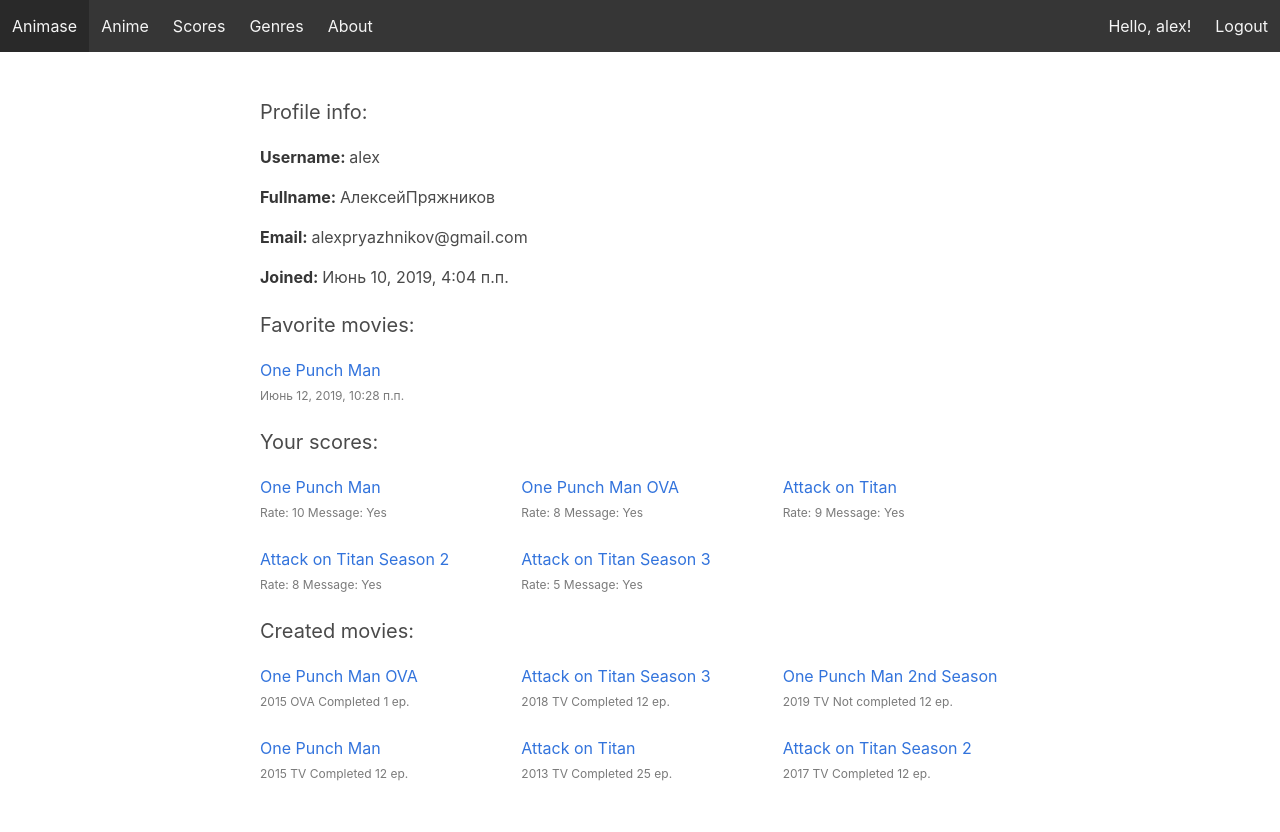
After one commit to wohyperion/AnimaseProject, a Django app: page /movies/user/ in a window 1280 px wide. The commit adds this page. Run offline with Django 3.2, Linux system fonts and the light colour scheme; a user stored in the database is signed in; data comes from the database, SQL or seed files in the repository; some libraries are stand-ins or nearby versions.

Commit message:
Templates update

```diff
--- /dev/null
+++ b/movies/templates/movies/user_detail.html
@@ -0,0 +1,78 @@
+{% extends 'base.html' %}
+
+{% block content %}
+    <div class="columns">
+        <div class="column"></div>
+        <div class="column is-8">
+            <div class="content">
+                <p class="subtitle">Profile info:</p>
+                <p><strong>Username: </strong>{{ user.username }}</p>
+                {% if user.first_name or user.last_name %}
+                    <p><strong>Fullname: </strong>{{ user.first_name }}{{ user.last_name }}</p>
+                {% endif %}
+                {% if user.email %}
+                    <p><strong>Email: </strong>{{ user.email }}</p>
+                {% endif %}
+                <p><strong>Joined: </strong>{{ user.date_joined }}</p>
+            </div>
+            <div class="content">
+                <p class="subtitle">Favorite movies:</p>
+                <div class="columns is-multiline">
+                    {% for favorite in user.favorite_set.all %}
+                        <div class="column is-4">
+                            <p>
+                                <a href="{% url 'movies:movie-detail' favorite.movie.pk %}">{{ favorite.movie.title }}</a>
+                                <br>
+                                <span class="has-text-grey is-size-7">
+                                    {{ favorite.date }}
+                                </span>
+                            </p>
+                        </div>
+                    {% endfor %}
+                </div>
+            </div>
+            <div class="content">
+                <p class="subtitle">Your scores:</p>
+                <div class="columns is-multiline">
+                    {% for score in user.score_set.all %}
+                        <div class="column is-4">
+                            <p>
+                                <a href="{% url 'movies:movie-detail' score.movie.pk %}">{{ score.movie.title }}</a>
+                                <br>
+                                <span class="has-text-grey is-size-7">
+                                    Rate: {{ score.value }}
+                                    Message:
+                                    {% if score.message %}
+                                        Yes
+                                    {% else %}
+                                        No
+                                    {% endif %}
+                                </span>
+                            </p>
+                        </div>
+                    {% endfor %}
+                </div>
+            </div>
+            <div class="content">
+                <p class="subtitle">Created movies:</p>
+                <div class="columns is-multiline">
+                    {% for movie in user.movie_set.all %}
+                        <div class="column is-4">
+                            <p>
+                                <a href="{% url 'movies:movie-detail' movie.pk %}">{{ movie.title }}</a>
+                                <br>
+                                <span class="has-text-grey is-size-7">
+                                    {{ movie.release_date.year }}
+                                    {{ movie.get_type_display }}
+                                    {{ movie.get_status_display }}
+                                    {{ movie.episodes }} ep.
+                                </span>
+                            </p>
+                        </div>
+                    {% endfor %}
+                </div>
+            </div>
+        </div>
+        <div class="column"></div>
+    </div>
+{% endblock %}
--- a/templates/includes/navbar.html
+++ b/templates/includes/navbar.html
@@ -20,7 +20,7 @@
         </div>
         <div class="navbar-end">
             {% if user.is_authenticated %}
-                <a href="" class="navbar-item">Hello, {{ user.username }}!</a>
+                <a href="{% url 'movies:user-detail' %}" class="navbar-item">Hello, {{ user.username }}!</a>
                 <a href="{% url 'logout' %}" class="navbar-item">Logout</a>
             {% else %}
                 <div class="navbar-item">
```
Also changed, not shown: movies/templates/movies/movie_confirm_delete.html (added, +26 -0 lines), movies/templates/movies/movie_detail.html (+9 -1 lines).
